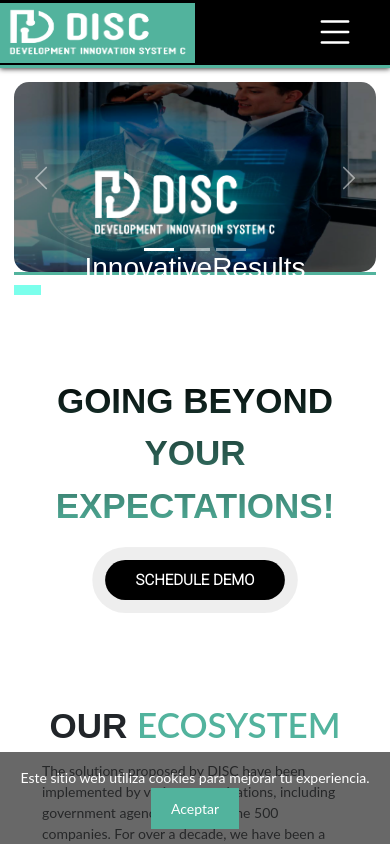
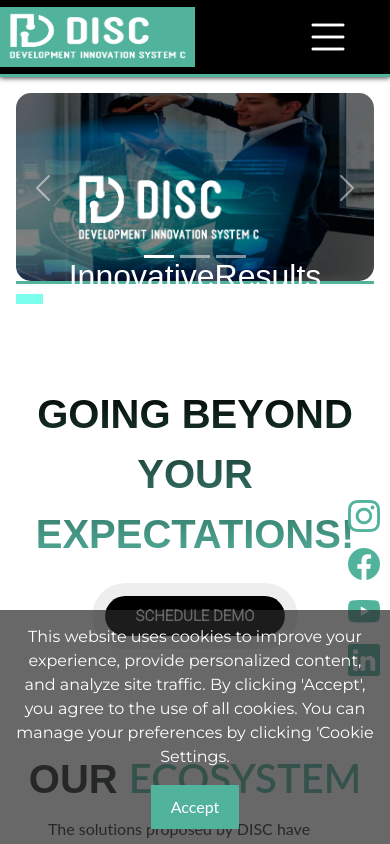
Before and after one commit to Disc-Colombia/Frontend_Disc, a React (Vite) app: page / in a window 390 px wide. Shown: the top 844 px of the page. Built offline with nearby package versions, Linux system fonts and the light colour scheme.

Commit message:
incorporacion video y botonos de redes sociales flotante

```diff
--- a/src/components/CookiesComponet.tsx
+++ b/src/components/CookiesComponet.tsx
@@ -28,8 +28,13 @@ export const CookiesComponet = ({ isVisible, setIsVisible }: CookiesProps) => {
   };
   return (
     <div className="cookie-banner">
-      Este sitio web utiliza cookies para mejorar tu experiencia.
-      <button onClick={handleAccept}>Aceptar</button>
+      <p className="cookies_information">
+      This website uses cookies to improve your experience, provide personalized
+      content, and analyze site traffic. By clicking 'Accept', you agree to the
+      use of all cookies. You can manage your preferences by clicking 'Cookie
+      Settings.
+      </p>
+      <button onClick={handleAccept}>Accept</button>
     </div>
   );
 };
--- /dev/null
+++ b/src/components/FloatingButtons.tsx
@@ -0,0 +1,27 @@
+import React from "react";
+import '../styles/floatingButtons.css' // Estilos CSS para los botones
+export const FloatingButtons = () => {
+  return (
+    <div className="floating-buttons">
+      <div className="floating_social--icon">
+            <a href="https://www.instagram.com/innovationdisc/" target="_blank" rel="noopener noreferrer">
+              <i className=" floating_social--media bi bi-instagram"></i>
+            </a>
+            <a href="https://www.facebook.com/disc.dc.58?mibextid=ZbWKwL">
+            <i className=" floating_social--media bi bi-facebook"></i>
+            </a>
+
+            {/* <a href="#">
+            <i className=" media bi bi-twitter-x"></i>
+            </a>*/}
+            <a href="https://www.youtube.com/@MaternAPPTV/">
+            <i className=" floating_social--media bi bi-youtube"></i>
+            </a>
+            <a href="https://www.linkedin.com/company/development-innovation-system/">
+            <i className=" floating_social--media bi bi-linkedin"></i>
+            </a>
+
+          </div>
+    </div>
+  );
+};
--- a/src/components/Footers.tsx
+++ b/src/components/Footers.tsx
@@ -78,10 +78,10 @@ export const Footers = () => {
 
             {/* <a href="#">
             <i className=" media bi bi-twitter-x"></i>
+            </a>*/}
+            <a href="https://www.youtube.com/@MaternAPPTV/">
+            <i className=" media bi bi-youtube"></i>
             </a>
-            <a href="#">
-            <i className=" media bi bi-youtube"></i>
-            </a> */}
             <a href="https://www.linkedin.com/company/development-innovation-system/">
             <i className=" media bi bi-linkedin"></i>
             </a>
--- a/src/pages/Index.tsx
+++ b/src/pages/Index.tsx
@@ -8,6 +8,7 @@ import { Services } from "../components/Services";
 import { AboutUs } from "../components/AboutUs.tsx";
 import { ContactUs } from "../components/ContactUs";
 import { CookiesComponet } from "../components/CookiesComponet";
+import { FloatingButtons } from "../components/FloatingButtons.tsx";
 
 export const Index = () => {
   const [isVisible, setIsVisible] = useState<boolean>(false);
@@ -37,6 +38,7 @@ export const Index = () => {
         <Services />
         <AboutUs />
         <ContactUs />
+        <FloatingButtons/>
       </div>
     </>
   );
--- a/src/pages/ModalDemo.tsx
+++ b/src/pages/ModalDemo.tsx
@@ -6,6 +6,7 @@ import "../styles/modalDemo.css";
 import { ToastContainer } from "react-toastify";
 import maternapp from "../imgs/maternapp.png";
 import { toast } from "react-toastify";
+import VideoPlayer from "../components/VideoPlayer";
 export const ModalDemo = () => {
   const redirect = useNavigate();
   const [data, setData] = React.useState<DemoProps>({
@@ -70,11 +71,12 @@ export const ModalDemo = () => {
             challenges you’re facing, and the things you’re looking software.
           </p>
           <div className="container_image--product">
-            <img
+            <VideoPlayer />
+            {/* <img
               className="maternapp_image"
               src={maternapp}
               alt="imagen maternapp"
-            />
+            /> */}
           </div>
         </div>
       </div>
--- a/src/styles/aboutus.css
+++ b/src/styles/aboutus.css
@@ -1,20 +1,19 @@
-@import './colores.css';
+@import "./colores.css";
+/* html,
+body {
+    font-size: 14px
+} */
+
+@media (min-width: 1220px) {
   html,
   body {
-    font-size: 14px
-}
-
-@media(min-width: 1220px) {
-
-    html,
-    body {
-        font-size: 16px
+    font-size: 16px;
   }
 }
 
 a {
   color: #010101;
-    font-weight: 600
+  font-weight: 600;
 }
 
 h1,
@@ -23,9 +22,8 @@ h3,
 h4,
 h5,
 h6 {
-    line-height: 1.5
+  line-height: 1.5;
 }
-
 
 .body-xlarge {
   font-stretch: normal;
@@ -36,14 +34,13 @@ h6 {
   font-weight: 400;
   font-size: 1.375rem;
   line-height: 2rem;
-    letter-spacing: .2px;
-    margin-bottom: calc((1rem - 1.125rem) + 1rem* 2);
-    font-weight: 400
+  letter-spacing: 0.2px;
+  margin-bottom: calc((1rem - 1.125rem) + 1rem * 2);
+  font-weight: 400;
 }
 
-
 .component-wrapper {
-    background: linear-gradient(-90deg, var(--LogoBackground), var(--White));
+  /* background: linear-gradient(-90deg, var(--LogoBackground), var(--White)); */
   position: relative;
   width: 100%;
   z-index: 0;
@@ -51,31 +48,39 @@ h6 {
 
 .particle {
   position: relative;
-    width: auto
+  width: auto;
 }
 
 .particle-content {
   position: relative;
-    z-index: 1
+  z-index: 1;
+  height: 75rem;
 }
-
+.about_header-content--text {
+  font-family: var(--montserrat-font-family);
+  font-style: normal;
+  font-weight: 400;
+  font-size: 1.2rem;
+  line-height: 1.5;
+  text-align: justify;
+}
 .particle-container {
   position: absolute;
   z-index: 0;
   top: 0;
-    height: 100%
+  height: 100%;
 }
 
 .left .particle-container,
 .right .particle-container {
   left: 0;
   right: auto;
-    width: 50%
+  width: 50%;
 }
 
 .right .particle-container {
   left: auto;
-    right: 0
+  right: 0;
 }
 
 .particle-container-background {
@@ -88,17 +93,17 @@ h6 {
   width: 100vw;
   z-index: -1;
   filter: blur(1px);
-    opacity: .9
+  opacity: 0.9;
 }
 
 .particle-container *:not(canvas) {
   background-color: transparent;
-    z-index: 2
+  z-index: 2;
 }
 
 .component-content .particle {
   margin: 300px 0 0;
-    height: calc(100vh - 300px)
+  height: calc(100vh - 300px);
 }
 
 /*===============
@@ -108,7 +113,7 @@ h6 {
   position: relative;
   display: flex;
   flex-direction: column;
-    justify-content: center;
+
   align-items: center;
   min-height: 470px;
 }
@@ -144,9 +149,8 @@ h6 {
 .about-header .background-mask img {
   max-width: 100%;
   width: auto;
-    height: auto
+  height: auto;
 }
-
 
 @media (max-width: 479px) {
   .about-header .background-mask {
@@ -161,7 +165,7 @@ h6 {
     padding-right: 24px;
   }
 
-    .component-wrapper.top>.background>.background-wrapper.fill-background {
+  .component-wrapper.top > .background > .background-wrapper.fill-background {
     opacity: 60%;
   }
 }
@@ -188,7 +192,7 @@ h6 {
 .about-header-container {
   position: relative;
   z-index: 1;
-    padding: 0 30px
+  padding: 0 30px;
 }
 
 .about-header-controls svg {
@@ -196,12 +200,12 @@ h6 {
   transform: rotate(-90deg);
 }
 .about-header--collapsed {
-    height: auto
+  height: auto;
 }
 .about-header .background-mask {
   text-align: center;
   z-index: inherit;
-    padding: 0 50px
+  padding: 0 50px;
 }
 
 @media (max-width: 1219px) {
@@ -214,56 +218,56 @@ h6 {
 3. Titulo
 ================*/
 .main-padding-large {
-    margin: 0 10vw
+  margin: 0 10vw;
 }
 
 .main-padding-medium {
-    margin: 0 7.5vw
+  margin: 0 7.5vw;
 }
 
 .main-padding-small {
-    margin: 0 5vw
+  margin: 0 5vw;
 }
 
-@media(min-width: 1220px) {
+@media (min-width: 1220px) {
   .related .strategic-card-grid-carousel-wrapper.main-padding-large {
     margin: 0 auto;
-        max-width: 1400px
+    max-width: 1400px;
   }
 }
-@media(min-width: 1220px) {
+@media (min-width: 1220px) {
   .strategic-positions-container.rte.main-padding-large {
-        margin: 0
+    margin: 0;
   }
 }
 
-@media(min-width: 1220px) {
+@media (min-width: 1220px) {
   .strategic-positions-container.rte.main-padding-large h2 {
-        text-align: center
+    text-align: center;
   }
 }
 
-@media(min-width: 1220px) {
-    .strategic-positions-container.rte.main-padding-large .strategic-card-grid-wrapper {
-        justify-content: center
+@media (min-width: 1220px) {
+  .strategic-positions-container.rte.main-padding-large
+    .strategic-card-grid-wrapper {
+    justify-content: center;
   }
 }
 .strategic-positions-accordion.transparent-accordion.main-padding-large {
-    margin: 0
+  margin: 0;
 }
-@media(min-width: 1220px) {
+@media (min-width: 1220px) {
   .strategic-positions-accordion.transparent-accordion.main-padding-large {
-        margin: 0 10vw
+    margin: 0 10vw;
   }
 }
-
 
 .about-header-content {
   text-align: center;
   max-width: 30em;
 }
 
-.quote-small {
+/* .quote-small {
     font-stretch: normal;
     font-style: normal;
     font-weight: normal;
@@ -276,19 +280,19 @@ h6 {
     margin-bottom: calc((1rem - 2.375rem) + 1rem* 2);
     letter-spacing: .2px;
     text-rendering: optimizeSpeed;
-}
-@media(max-width: 479px) {
+} */
+@media (max-width: 479px) {
   .quote-small {
     font-size: 1.75rem;
-        line-height: 2.5rem
+    line-height: 2.5rem;
   }
 }
 
-@media(max-height: 653px) {
+@media (max-height: 653px) {
   .quote-small {
     font-size: calc(2.375rem * 0.75);
     line-height: calc(3.75rem * 0.75);
-        margin-bottom: calc((1rem - 2.375rem) + 1rem* 2 * 0.75)
+    margin-bottom: calc((1rem - 2.375rem) + 1rem * 2 * 0.75);
   }
 }
 
@@ -344,7 +348,7 @@ h6 {
   }
 }
 .global-delivery .slide-hero-header {
-    margin-top: 45%
+  margin-top: 45%;
 }
 .global-delivery {
   display: flex;
@@ -368,9 +372,9 @@ h6 {
   margin-bottom: 0; /* Elimina el margen inferior del último elemento */
 }
 
-@media(min-width: 1220px) {
+@media (min-width: 1220px) {
   .global-delivery {
-        min-height: auto
+    min-height: auto;
   }
 }
 .global-delivery-background {
@@ -378,38 +382,38 @@ h6 {
   position: absolute;
   width: 90vw;
   top: 0;
-    left: 5vw
+  left: 5vw;
 }
 .global-delivery-modal {
   width: 100%;
-    height: 100%
+  height: 100%;
 }
 
-@media(min-width: 1220px) {
+@media (min-width: 1220px) {
   .global-delivery-background {
     display: block;
     top: 21vh;
     left: 50vw;
-        width: 50vw
+    width: 50vw;
   }
 }
 
 .background .fade {
-    background: rgba(0, 0, 0, .6);
+  background: rgba(0, 0, 0, 0.6);
 }
 
-.component-wrapper.top>.background {
+.component-wrapper.top > .background {
   margin-top: -80px;
   padding-top: 80px;
 }
-.about_header--parrafo{
+.about_header--parrafo {
   font-family: var(--montserrat-font-family);
   font-size: large;
   font-style: normal;
   line-height: 2.5;
 }
 @media (min-width: 1220px) {
-    .component-wrapper.top>.background {
+  .component-wrapper.top > .background {
     margin-top: -100px;
     padding-top: 100px;
   }
@@ -425,25 +429,25 @@ h6 {
   font-family: "Lato";
   font-size: 2.5rem;
   line-height: 4.125rem;
-    margin-bottom: .5rem;
-    margin-top: .5rem;
+  margin-bottom: 0.5rem;
+  margin-top: 0.5rem;
   font-weight: 600;
   font-family: var(--font-makina);
   text-transform: uppercase;
 }
-@media(max-width: 479px) {
+@media (max-width: 479px) {
   .heading-three {
     font-size: 3rem;
-        line-height: 3.625rem
+    line-height: 3.625rem;
   }
 }
 
-@media(max-height: 653px) {
+@media (max-height: 653px) {
   .heading-three {
     font-size: calc(3.5rem * 0.75);
     margin-top: calc(0.5rem * 0.75);
     margin-bottom: calc(0.5rem * 0.75);
-        line-height: calc(4.125rem * 0.75)
+    line-height: calc(4.125rem * 0.75);
   }
 }
 
@@ -457,55 +461,53 @@ h6 {
   line-height: 3rem;
   margin-bottom: 1rem;
   margin-top: 1rem;
-    font-weight: 600
+  font-weight: 600;
 }
 
-@media(max-height: 653px) {
+@media (max-height: 653px) {
   .heading-four {
     font-size: calc(2.375rem * 0.75);
     margin-top: calc(1rem * 0.75);
     margin-bottom: calc(1rem * 0.75);
-        line-height: calc(3rem * 0.75)
+    line-height: calc(3rem * 0.75);
   }
 }
 .main * {
-    font-variant-ligatures: no-common-ligatures !important
+  font-variant-ligatures: no-common-ligatures !important;
 }
 
 * {
   box-sizing: border-box;
   font-family: Lato, serif;
-    font-variant-ligatures: no-common-ligatures
+  font-variant-ligatures: no-common-ligatures;
 }
 
 /* ======== Partners ======== */
-@media(min-width: 1220px) {
+@media (min-width: 1220px) {
   .logo-garden {
-        margin-bottom: 2.5rem
+    margin-bottom: 2.5rem;
   }
 }
 
-.logo-garden+.logo-garden {
-    border-top: solid 1px #58595b
+.logo-garden + .logo-garden {
+  border-top: solid 1px #58595b;
 }
 
 .logo-garden-gallery {
-
   max-width: 1200px;
-    margin: 0 auto
+  margin: 0 auto;
 }
 
 .logo-garden-gallery.main {
   padding-top: 0;
-    padding: 15px 0
+  padding: 15px 0;
 }
 
 .logo-garden-gallery-row {
-
   display: flex;
   width: 100%;
   align-items: center;
-    justify-content: center
+  justify-content: center;
 }
 
 .logo-garden-gallery-row-card {
@@ -513,52 +515,52 @@ h6 {
   box-sizing: border-box;
   padding: 10px;
   width: 1250px;
-    display: block
+  display: block;
 }
 
-@media(max-width: 1219px) {
+@media (max-width: 1219px) {
   .logo-garden-gallery-row-card {
     margin: 0 auto;
     width: auto;
-        max-width: 250px
+    max-width: 250px;
   }
 }
 
 .logo-garden-gallery-row-card .hover-svg {
-    display: none
+  display: none;
 }
 
 .logo-garden-gallery-row-card:hover svg:first-child,
 .logo-garden-gallery-row-card:hover img:first-child {
-    display: none
+  display: none;
 }
 
 .logo-garden-gallery-row-card:hover svg:last-child,
 .logo-garden-gallery-row-card:hover img:last-child {
-    display: inline-block
+  display: inline-block;
 }
 
 .logo-garden--is-dark .logo-garden-gallery-row-card svg {
-    fill: #58595b
+  fill: #58595b;
 }
 
 .logo-garden--is-dark .logo-garden-gallery-row-card svg:hover {
-    fill: #fff
+  fill: #fff;
 }
 
 .logo-garden-gallery-row-card img {
   width: 150px;
-    height: auto
+  height: auto;
 }
 
-@media(max-width: 1219px) {
+@media (max-width: 1219px) {
   .logo-garden-gallery-row-card img {
-        width: 120px
+    width: 120px;
   }
 }
 
 .logo-garden-gallery-controllers {
-    display: none
+  display: none;
 }
 
 .logo-garden-gallery hr {
@@ -566,10 +568,10 @@ h6 {
   border-top: 1px solid #58595b;
   height: 1px;
   width: 95%;
-    margin: 15px auto
+  margin: 15px auto;
 }
 
-@media(max-width: 1219px) {
+@media (max-width: 1219px) {
   .logo-garden-gallery {
     display: inline-block;
     max-width: 100%;
@@ -578,15 +580,15 @@ h6 {
     width: auto;
     margin-bottom: 28px;
     width: 100%;
-        height: fit-content
+    height: fit-content;
   }
 
   .logo-garden-gallery hr {
-        display: none
+    display: none;
   }
 
   .logo-garden-gallery-scroller.smooth {
-        transition: all .5s ease-out
+    transition: all 0.5s ease-out;
   }
 
   .logo-garden-gallery-scroller .logo-garden-gallery-row {
@@ -597,13 +599,13 @@ h6 {
     vertical-align: top;
     width: 50%;
     align-items: unset;
-        justify-content: unset
+    justify-content: unset;
   }
 
   .logo-garden-gallery-controllers {
     display: block;
     width: 100%;
-        text-align: center
+    text-align: center;
   }
 
   .logo-garden-gallery-controllers button {
@@ -613,11 +615,11 @@ h6 {
     width: 10px;
     border-radius: 5px;
     margin: 10px 5px;
-        background: #fff;
-        padding: 0
+    background: var(--White);
+    padding: 0;
   }
 
   .logo-garden-gallery-controllers button.active {
-        background: #cc1f20
+    background: #cc1f20;
   }
 }
--- a/src/styles/cookies.css
+++ b/src/styles/cookies.css
@@ -9,6 +9,10 @@
     padding: 15px;
     text-align: center;
     z-index: 1000;
+  }
+  .cookies_information{
+    font-family: var(--montserrat-font-family);
+    font-weight: 400;
   }
 
   .cookie-banner button {
--- /dev/null
+++ b/src/styles/floatingButtons.css
@@ -0,0 +1,32 @@
+@import './colores.css';
+.floating-buttons {
+    position: fixed;
+    bottom: 10rem; /* Ajusta la distancia desde la parte inferior */
+    right: 10px; /* Ajusta la distancia desde la derecha */
+    display: flex;
+    flex-direction: column; /* Para que los botones queden uno sobre el otro */
+    gap: 10px; /* Espaciado entre botones */
+  }
+
+  .float-btn {
+    background-color: #007bff;
+    color: white;
+    border: none;
+    border-radius: 50%;
+    padding: 15px;
+    box-shadow: 0px 4px 6px rgba(0, 0, 0, 0.1);
+    cursor: pointer;
+    transition: transform 0.3s ease-in-out;
+  }
+
+  .float-btn:hover {
+    transform: scale(1.1); /* Efecto de agrandar en hover */
+  }
+  .floating_social--icon{
+    display: flex;
+    flex-direction: column;
+  }
+  .floating_social--media{
+    color: var(--LogoBackground);
+    font-size: 2rem;
+  }
```
Also changed, not shown: src/components/AboutUs.tsx (+13 -14 lines), src/components/VideoPlayer.tsx (added, +25 -0 lines), 2 other files (tests, documents, lock files or other folders). Lines whose indentation alone changed are shown as unchanged.
